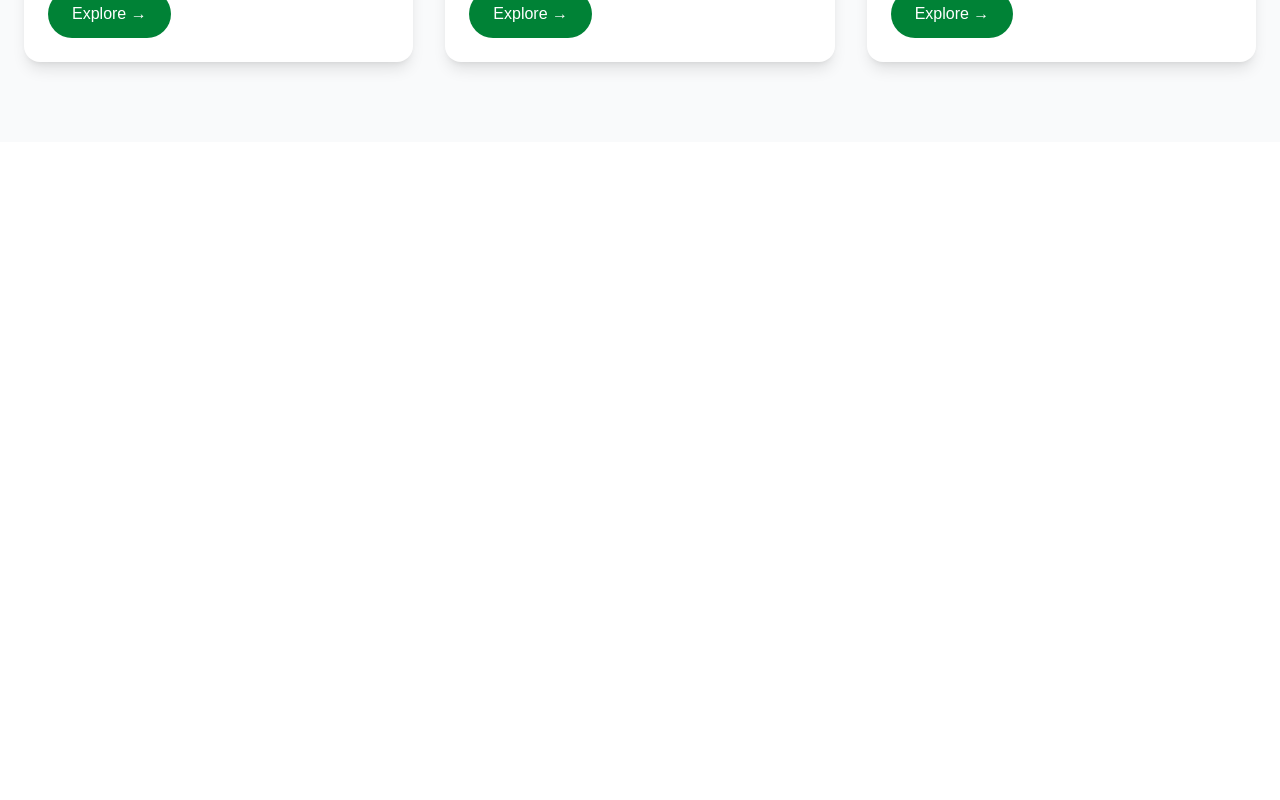
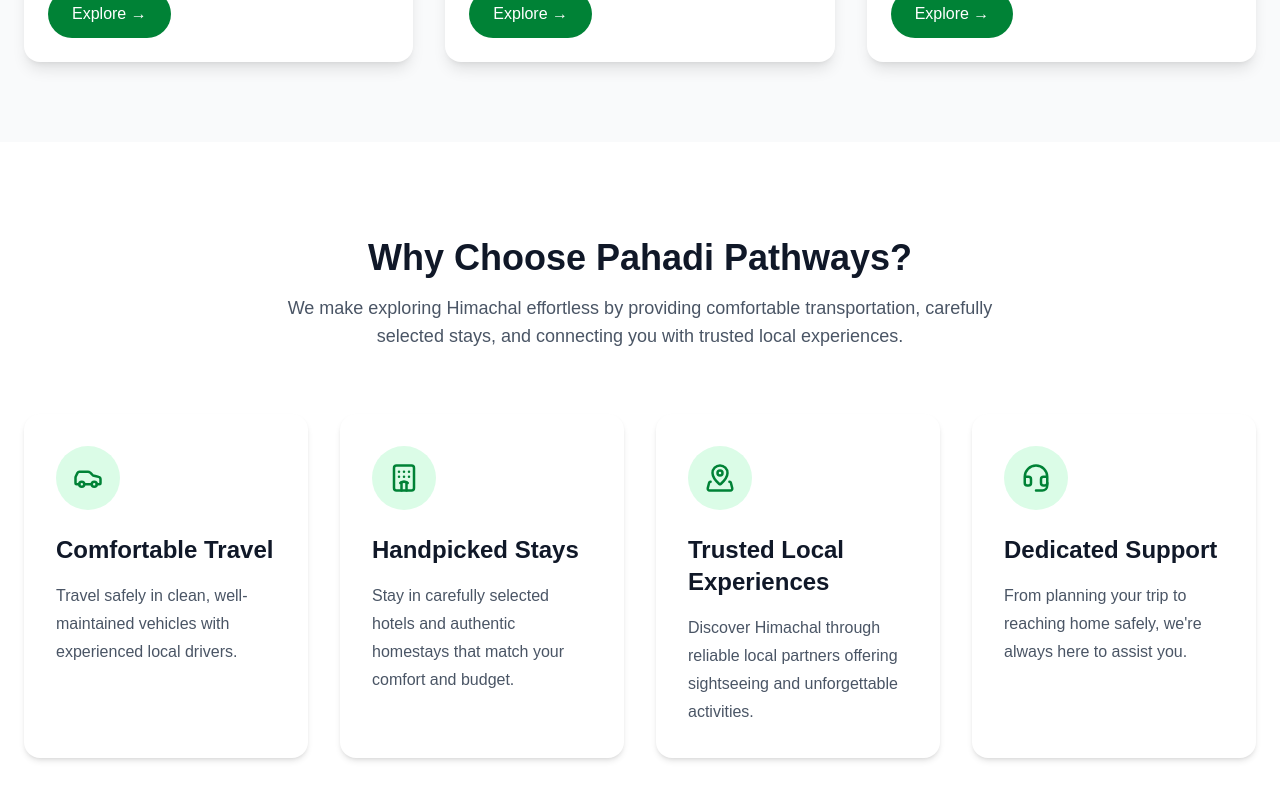
Before and after one commit to itachiDuchiha/pahadi-pathways, a Next.js app: page / in a window 1280 px wide. Shown: the part 1484-2284 px from the top of the page. Before the commit the page ends 1626 px from the top, so only its background shows below. Built offline with nearby package versions, Linux system fonts and the light colour scheme.

Commit message:
Add why choose us section

```diff
--- a/src/app/page.tsx
+++ b/src/app/page.tsx
@@ -1,11 +1,13 @@
 import Hero from "@/components/home/Hero";
 import FeaturedDestinations from "@/components/home/FeaturedDestinations";
+import WhyChooseUs from "@/components/home/WhyChooseUs";
 
 export default function Home() {
   return (
     <main>
       <Hero />
       <FeaturedDestinations />
+      <WhyChooseUs />
     </main>
   );
 }
--- /dev/null
+++ b/src/components/home/WhyChooseUs.tsx
@@ -0,0 +1,57 @@
+import FeatureCard from "../ui/FeatureCard";
+import {
+  Car,
+  Hotel,
+  MapPinned,
+  Headset,
+} from "lucide-react";
+
+export default function WhyChooseUs() {
+  return (
+    <section className="bg-white py-24">
+      <div className="mx-auto max-w-7xl px-6">
+
+        <div className="mb-16 text-center">
+          <h2 className="text-4xl font-bold text-gray-900">
+            Why Choose Pahadi Pathways?
+          </h2>
+
+          <p className="mx-auto mt-4 max-w-3xl text-lg text-gray-600">
+            We make exploring Himachal effortless by providing comfortable
+            transportation, carefully selected stays, and connecting you
+            with trusted local experiences.
+          </p>
+        </div>
+
+        <div className="grid gap-8 md:grid-cols-2 lg:grid-cols-4">
+
+          <FeatureCard
+            icon={Car}
+            title="Comfortable Travel"
+            description="Travel safely in clean, well-maintained vehicles with experienced local drivers."
+          />
+
+          <FeatureCard
+            icon={Hotel}
+            title="Handpicked Stays"
+            description="Stay in carefully selected hotels and authentic homestays that match your comfort and budget."
+          />
+
+          <FeatureCard
+            icon={MapPinned}
+            title="Trusted Local Experiences"
+            description="Discover Himachal through reliable local partners offering sightseeing and unforgettable activities."
+          />
+
+          <FeatureCard
+            icon={Headset}
+            title="Dedicated Support"
+            description="From planning your trip to reaching home safely, we're always here to assist you."
+          />
+
+        </div>
+
+      </div>
+    </section>
+  );
+}
--- /dev/null
+++ b/src/components/ui/FeatureCard.tsx
@@ -0,0 +1,29 @@
+import { LucideIcon } from "lucide-react";
+
+type FeatureCardProps = {
+  icon: LucideIcon;
+  title: string;
+  description: string;
+};
+
+export default function FeatureCard({
+  icon: Icon,
+  title,
+  description,
+}: FeatureCardProps) {
+  return (
+    <div className="group rounded-2xl bg-white p-8 shadow-md transition-all duration-300 hover:-translate-y-2 hover:shadow-xl">
+      <div className="mb-6 inline-flex h-16 w-16 items-center justify-center rounded-full bg-green-100 text-green-700 transition-colors duration-300 group-hover:bg-green-700 group-hover:text-white">
+        <Icon size={30} />
+      </div>
+
+      <h3 className="text-2xl font-semibold text-gray-900">
+        {title}
+      </h3>
+
+      <p className="mt-4 leading-7 text-gray-600">
+        {description}
+      </p>
+    </div>
+  );
+}
```
